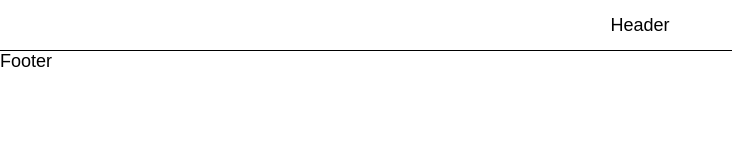
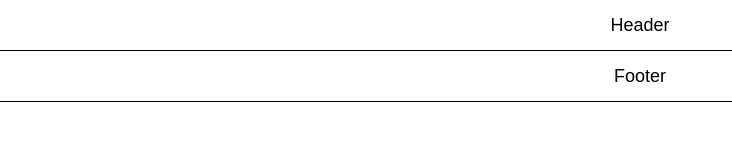
Before and after one commit to ooloo-io/github-flow-SamarthBhagwat, a website: page src/index.html in a window 1280 px wide. Shown: the whole page, without its empty margins (0-732 px from the left). Drawn offline with nearby package versions, Linux system fonts and the light colour scheme.

Commit message:
Add footer styles

```diff
--- a/src/styles.css
+++ b/src/styles.css
@@ -10,3 +10,11 @@ body {
   align-items: center;
   border-bottom: 1px solid black;
 }
+
+.footer{
+  height: 50px;
+  display: flex;
+  justify-content: center;
+  align-items: center;
+  border-bottom: 1px solid black;
+}
```
